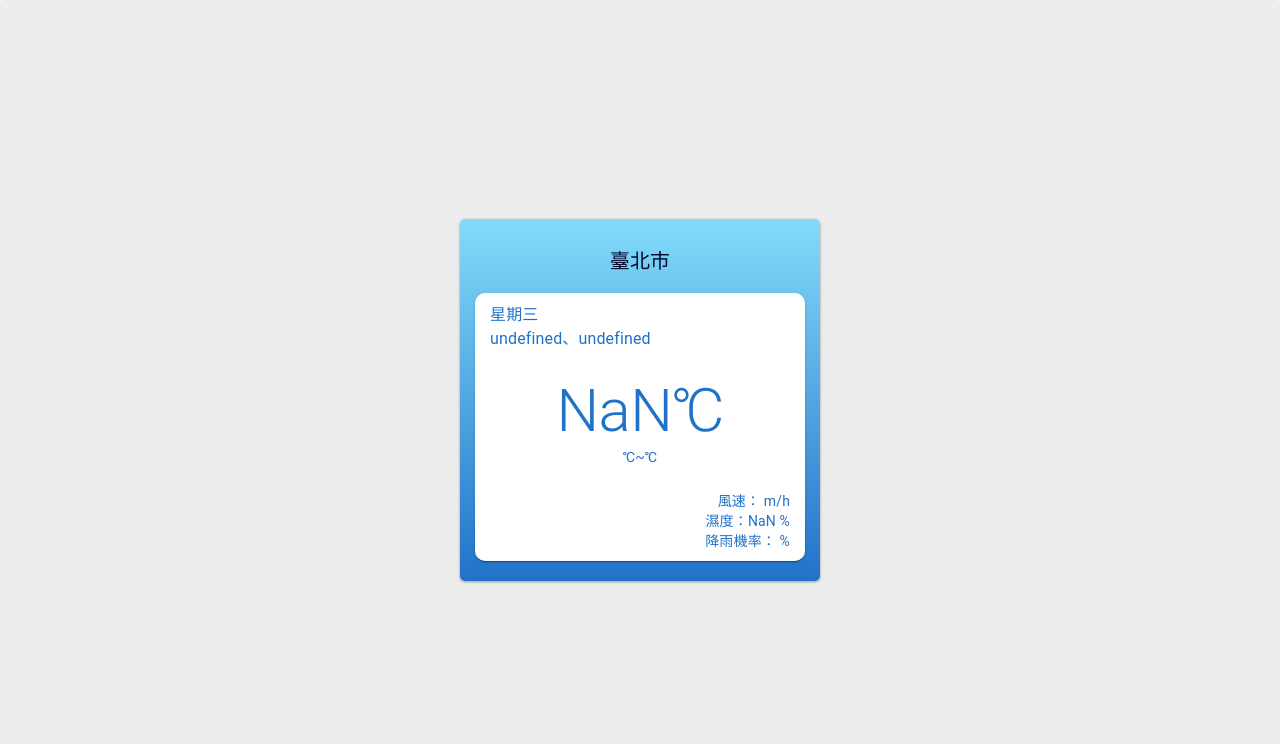
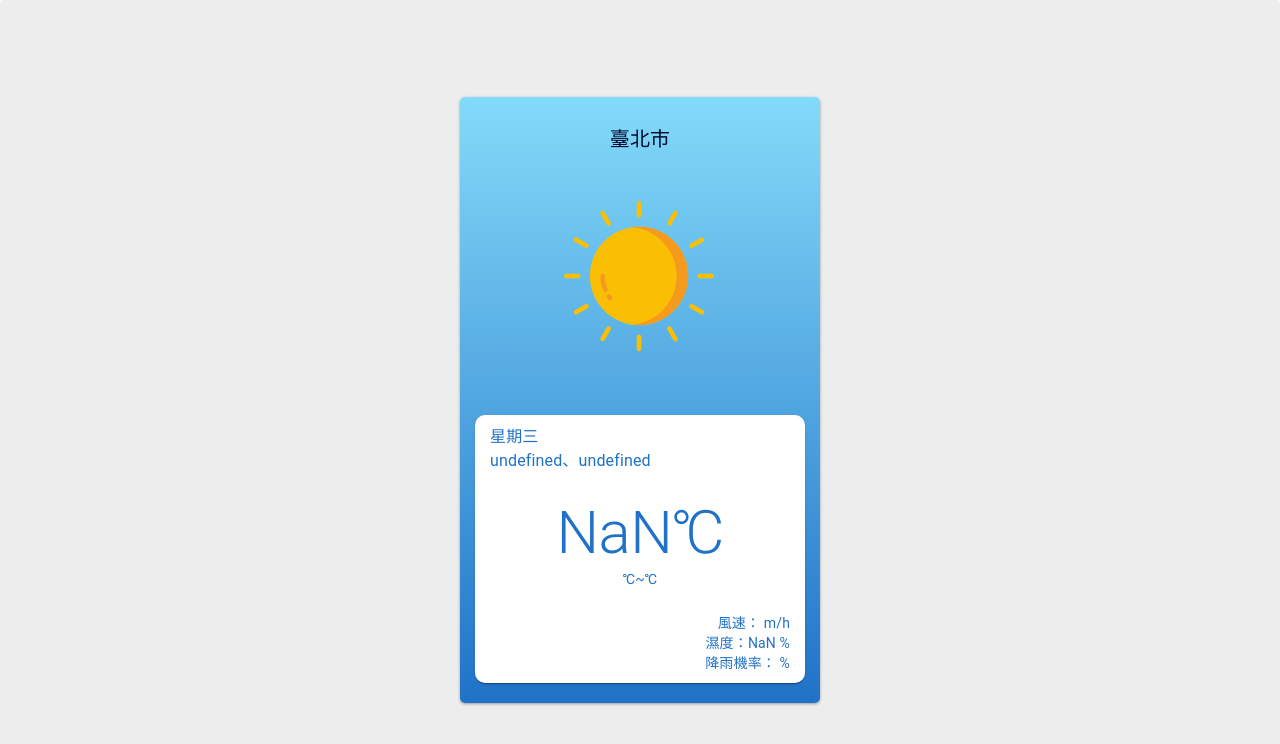
Before and after one commit to fanylin0713/react-table, a React (Create React App) app: page / in a window 1280 px wide. Shown: the top 744 px of the page. Built offline with nearby package versions, Linux system fonts and the light colour scheme; no server answers.

Commit message:
[client] minor change

```diff
--- a/src/components/WeatherIcon.jsx
+++ b/src/components/WeatherIcon.jsx
@@ -22,6 +22,8 @@ const styles = () => ({
 
 const useStyles = makeStyles(styles);
 
+const time = new Date().getHours();
+
 const weatherTypes = {
 	isClear: [1],
 	isClearCloud: [2, 3],
@@ -33,18 +35,10 @@ const weatherTypes = {
 	isSnowing: [23, 37, 42],
 };
 
-// isClear: <Sun />,
-// isClearCloud: <SunnyCloud />,
-// isCloudy: <Cloudy />,
-// isRainyCloud: <RainnyCloud />,
-// isThunderstorm: <ThunderStorm />,
-// isCloudyFog: <CloudyFog />,
-// isSunnyFog: <SunnyFog />,
-// isSnowing: <Snowy />,
-
 const WeatherIcon = () => {
 	const classes = useStyles();
-	const weatherCode = useSelector(state => state.weatherLocation.weather.weatherCode)
+	// const weatherCode = useSelector(state => state.weatherLocation.weather.weatherCode)
+	const weatherCode = 1
 	const [weatherNow, setWeatherNow] = useState('');
 
 	const weatherCode2Type = (value) => {
@@ -62,7 +56,7 @@ const WeatherIcon = () => {
 
 	const renderWeather = () => {
 		if (weatherNow === 'isClear') {
-			return <Sun className={classes.weatherSvg}/>
+			return ((time > 17 || time < 5) ? <Moon className={classes.weatherSvg}/> : <Sun className={classes.weatherSvg}/>)
 		}
 		if (weatherNow === 'isClearCloud') {
 			return <SunnyCloud className={classes.weatherSvg}/>
```
Also changed, not shown: 1 other file (tests, documents, lock files or other folders).
